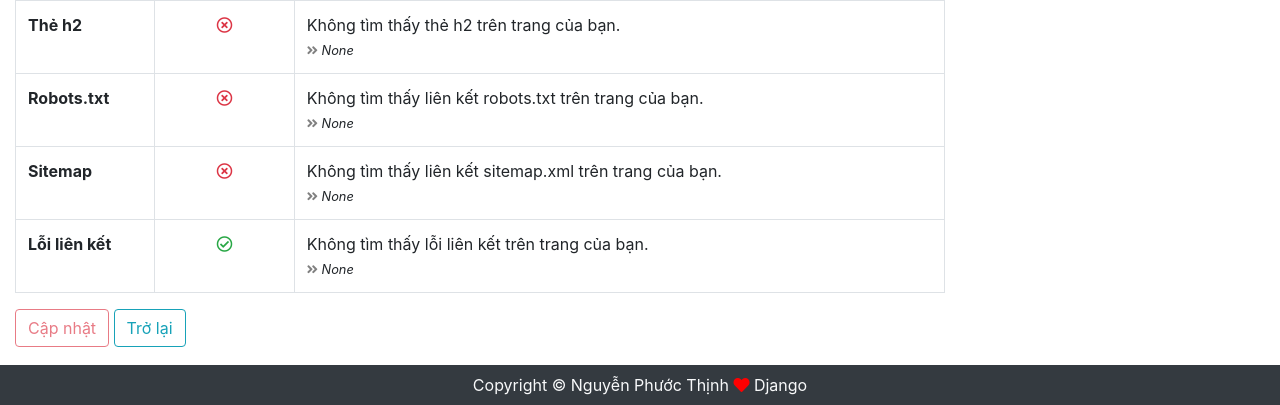
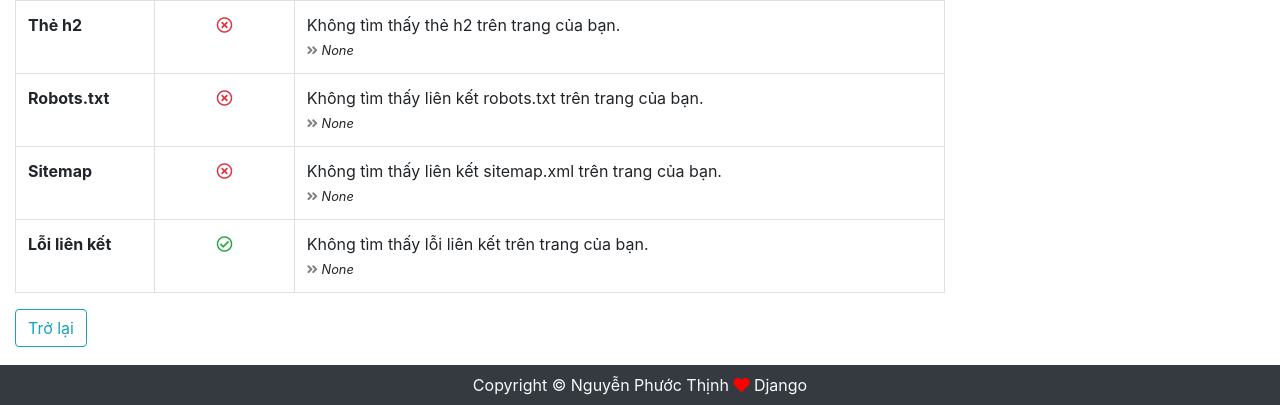
Before and after one commit to thinh9e/web-checker, a Django app: template templates/checkweb/check.html in a window 1280 px wide. Shown: the part 598-1003 px from the top of the page. Run offline with Django 3.2, Linux system fonts and the light colour scheme; the template is opened without the code that fills it, so the values that code supplies are empty; some libraries are stand-ins or nearby versions.

Commit message:
remove buton update

```diff
--- a/templates/checkweb/check.html
+++ b/templates/checkweb/check.html
@@ -209,7 +209,6 @@
         </tbody>
     </table>
 </div>
-<button type="button" class="btn btn-outline-danger mb-2" disabled>Cập nhật</button>
 <a href="{% url 'index' %}" class="btn btn-outline-info mb-2">Trở lại</a>
 {% endblock %}
 {% block script %}
```
